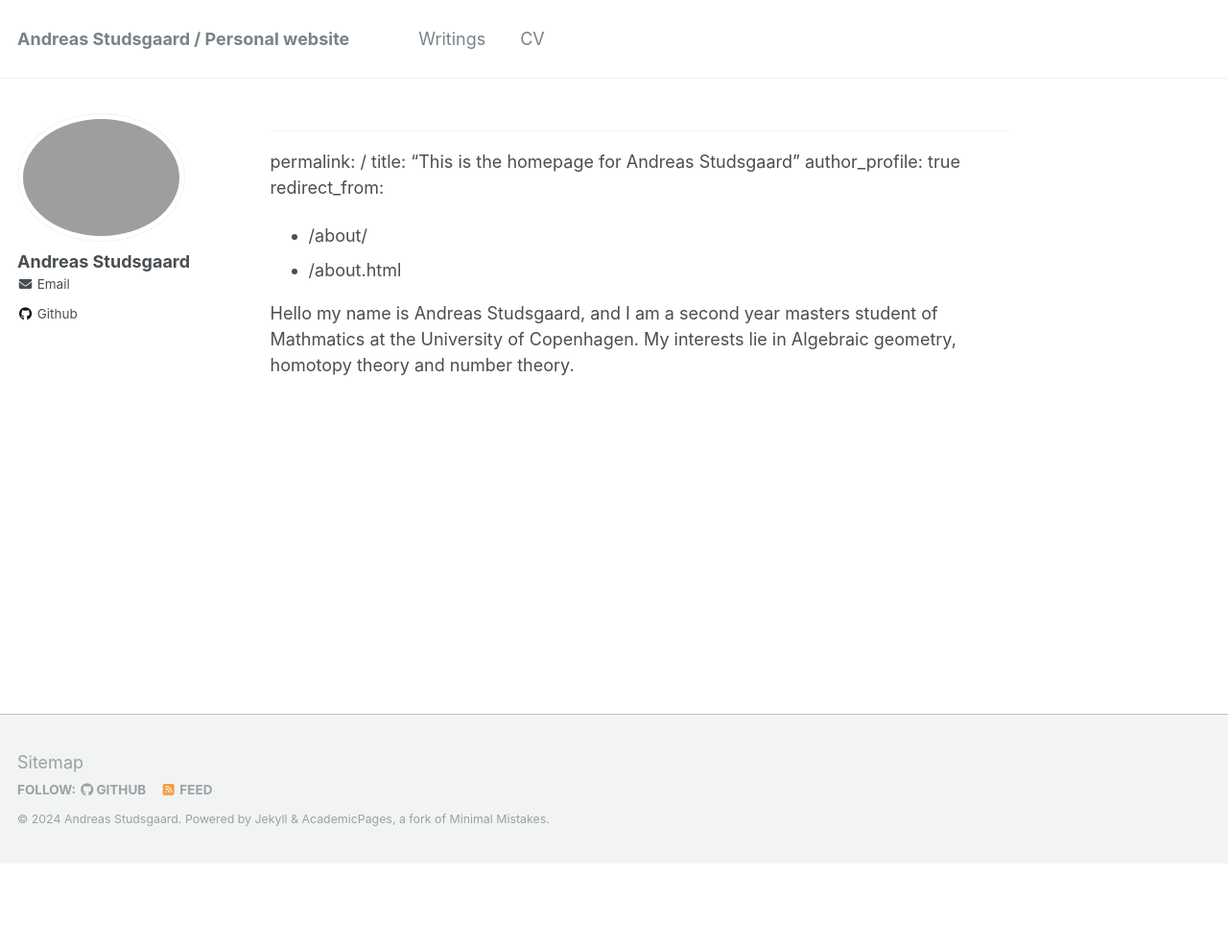
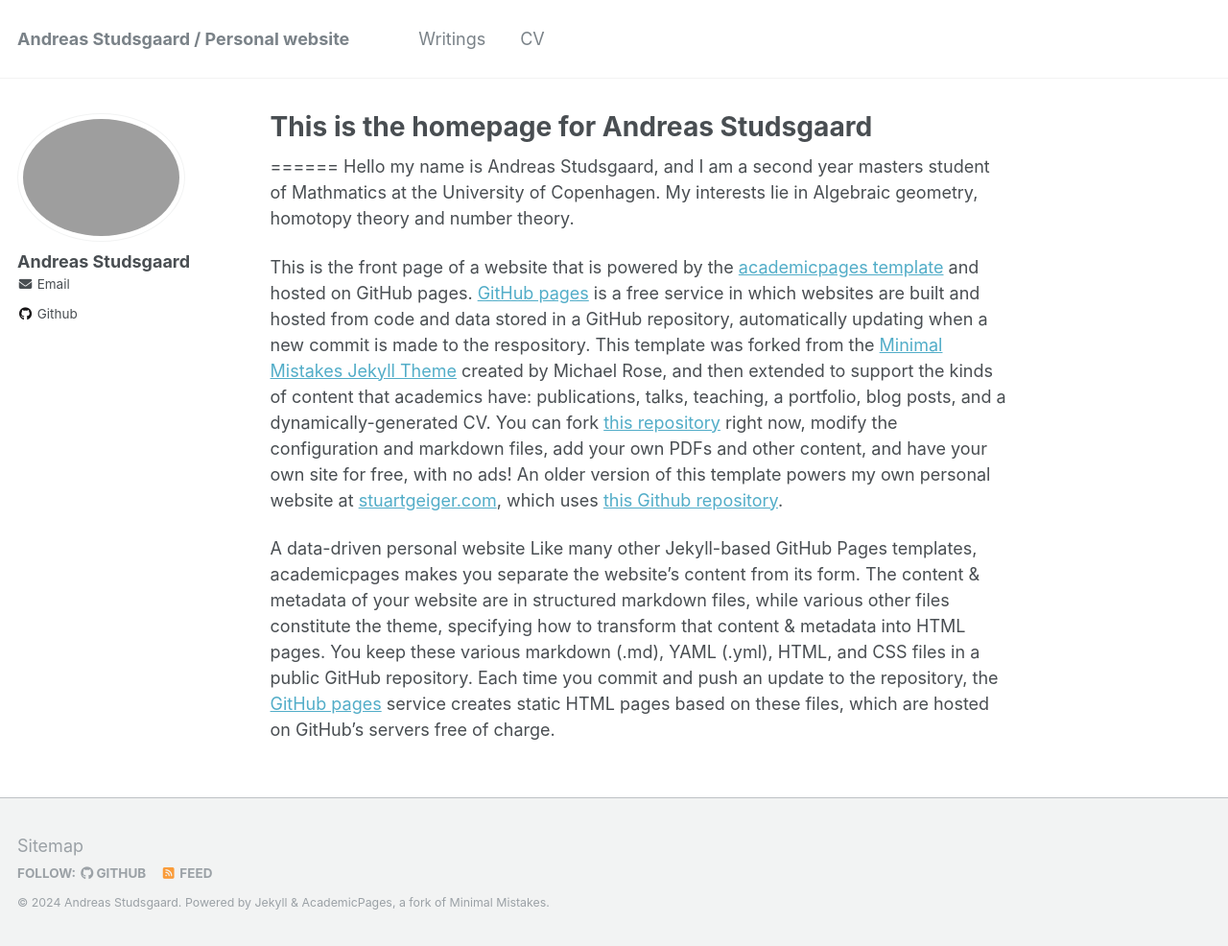
Before and after one commit to Fermat127/fermat127.github.io, a Jekyll site: the page built from _pages/about.md, in a window 1280 px wide. Shown: the whole page at 96% size. Built offline with Jekyll 4.4.1, drawn with Linux system fonts in a browser that asks for light colours; before the commit the page ends 900 px from its top, so only the background shows below that.

Commit message:
Update about.md

```diff
--- a/_pages/about.md
+++ b/_pages/about.md
@@ -7,6 +7,13 @@
   - /about.html
 
 
-
+---
+======
 Hello my name is Andreas Studsgaard, and I am a second year masters student of Mathmatics at the University of Copenhagen.
 My interests lie in Algebraic geometry, homotopy theory and number theory.
+
+
+This is the front page of a website that is powered by the [academicpages template](https://github.com/academicpages/academicpages.github.io) and hosted on GitHub pages. [GitHub pages](https://pages.github.com) is a free service in which websites are built and hosted from code and data stored in a GitHub repository, automatically updating when a new commit is made to the respository. This template was forked from the [Minimal Mistakes Jekyll Theme](https://mmistakes.github.io/minimal-mistakes/) created by Michael Rose, and then extended to support the kinds of content that academics have: publications, talks, teaching, a portfolio, blog posts, and a dynamically-generated CV. You can fork [this repository](https://github.com/academicpages/academicpages.github.io) right now, modify the configuration and markdown files, add your own PDFs and other content, and have your own site for free, with no ads! An older version of this template powers my own personal website at [stuartgeiger.com](http://stuartgeiger.com), which uses [this Github repository](https://github.com/staeiou/staeiou.github.io).
+
+A data-driven personal website
+Like many other Jekyll-based GitHub Pages templates, academicpages makes you separate the website's content from its form. The content & metadata of your website are in structured markdown files, while various other files constitute the theme, specifying how to transform that content & metadata into HTML pages. You keep these various markdown (.md), YAML (.yml), HTML, and CSS files in a public GitHub repository. Each time you commit and push an update to the repository, the [GitHub pages](https://pages.github.com/) service creates static HTML pages based on these files, which are hosted on GitHub's servers free of charge.
```
